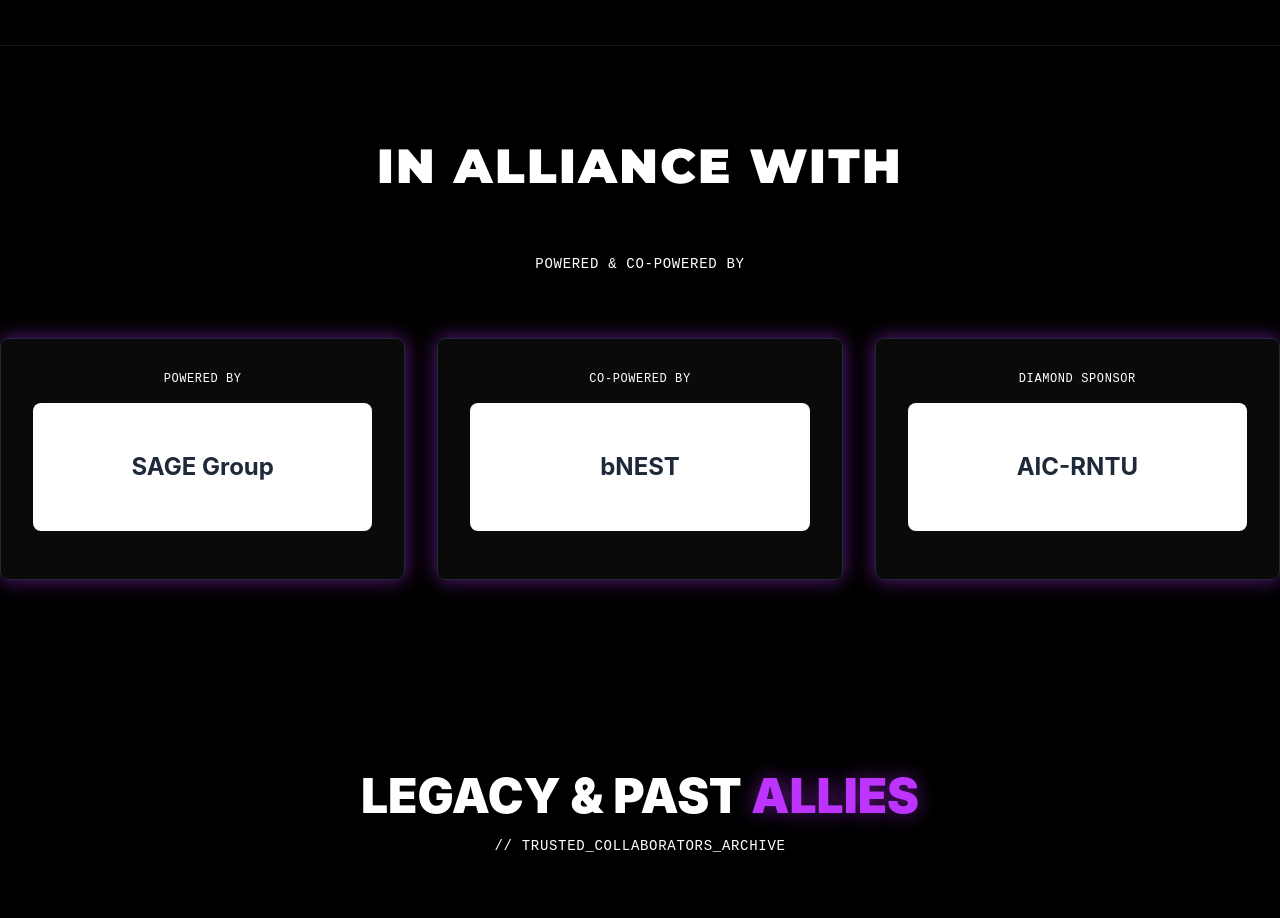
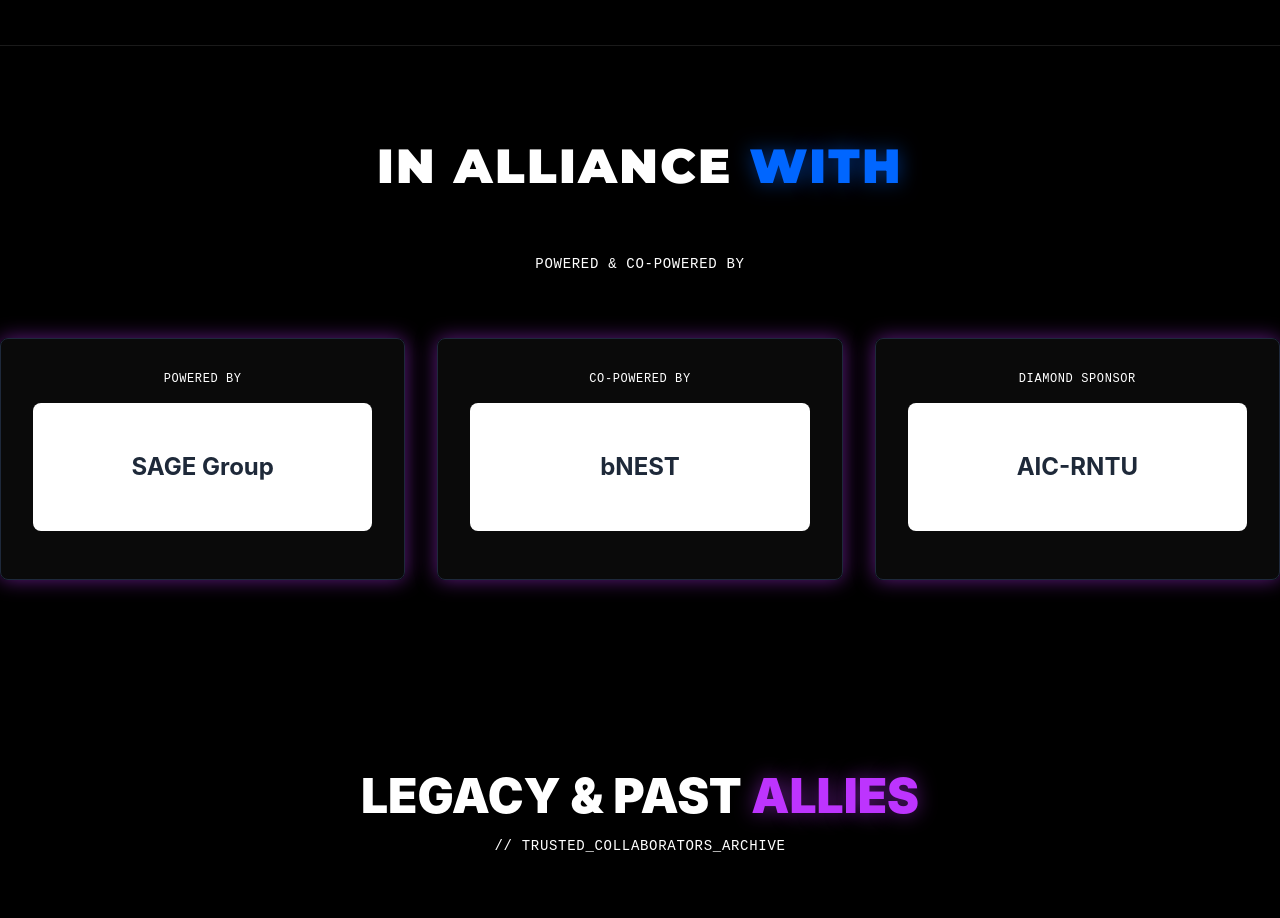
Before and after one commit to Ansh-mick27/AIIHFound_E_summit, a Next.js app: page / in a window 1280 px wide. Shown: the part 3260-4178 px from the top of the page. Built offline with nearby package versions, Linux system fonts and the light colour scheme.

Commit message:
Style With in cobalt blue glow

```diff
--- a/src/components/PoweredBySection.tsx
+++ b/src/components/PoweredBySection.tsx
@@ -23,7 +23,7 @@ export default function PoweredBySection() {
                         letterSpacing: '0.05em'
                     }}
                 >
-                    In Alliance With
+                    In Alliance <span className="text-glow-cobalt">With</span>
                 </motion.h2>
 
                 {/* Header */}
```
